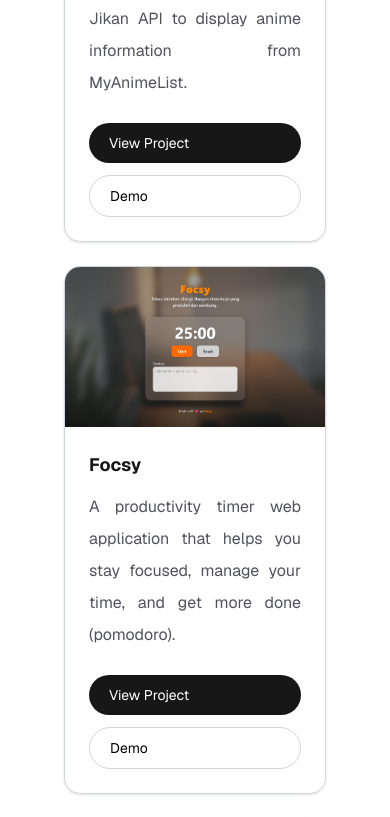
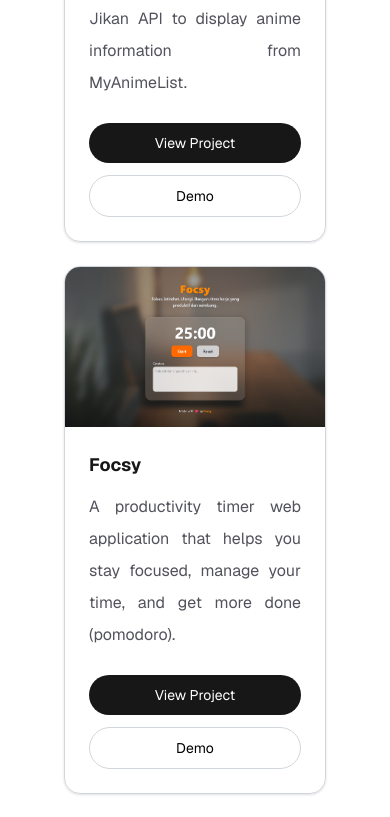
Before and after one commit to rizkicahyaa/next-web-profile-test, a Next.js app: page / in a window 390 px wide. Shown: the part 1220-2037 px from the top of the page. Built offline with nearby package versions, Linux system fonts and the light colour scheme; grey boxes are pictures that could not be loaded.

Commit message:
feat: separate footer component

```diff
--- /dev/null
+++ b/app/components/Footer.tsx
@@ -0,0 +1,7 @@
+export default function Footer() {
+    return (
+        <footer className="text-center mx-auto mt-20">
+            <p className="">&copy; 2026 Rizki Cahya. All rights reserved.</p>
+        </footer>
+    );
+}
--- a/app/components/projectSection.tsx
+++ b/app/components/projectSection.tsx
@@ -53,7 +53,7 @@ export default function ProjectsSection() {
 
                             <p className="mb-6 leading-8 text-zinc-600 dark:text-gray-200 text-justify">{project.description}</p>
 
-                            <div className="flex flex-col gap-3 sm:flex-row">
+                            <div className="flex flex-col gap-3 sm:flex-row text-center">
                                 <a href={project.github} target="_blank" className="bg-foreground text-sm text-white px-5 py-2.5 rounded-3xl transition hover:bg-[#000000b3]">
                                     View Project
                                 </a>
--- a/app/page.tsx
+++ b/app/page.tsx
@@ -1,6 +1,7 @@
 import Header from "./components/Header";
 import ProjectSection from "./components/projectSection";
 import Contact from "./components/Contact";
+import Footer from "./components/Footer";
 
 export default function Home() {
     return (
@@ -9,10 +10,7 @@ export default function Home() {
                 <Header />
                 <ProjectSection />
                 <Contact />
-
-                <footer className="text-center mx-auto mt-20">
-                    <p className="">&copy; 2026 Rizki Cahya. All rights reserved.</p>
-                </footer>
+                <Footer />
             </main>
         </div>
     );
```
